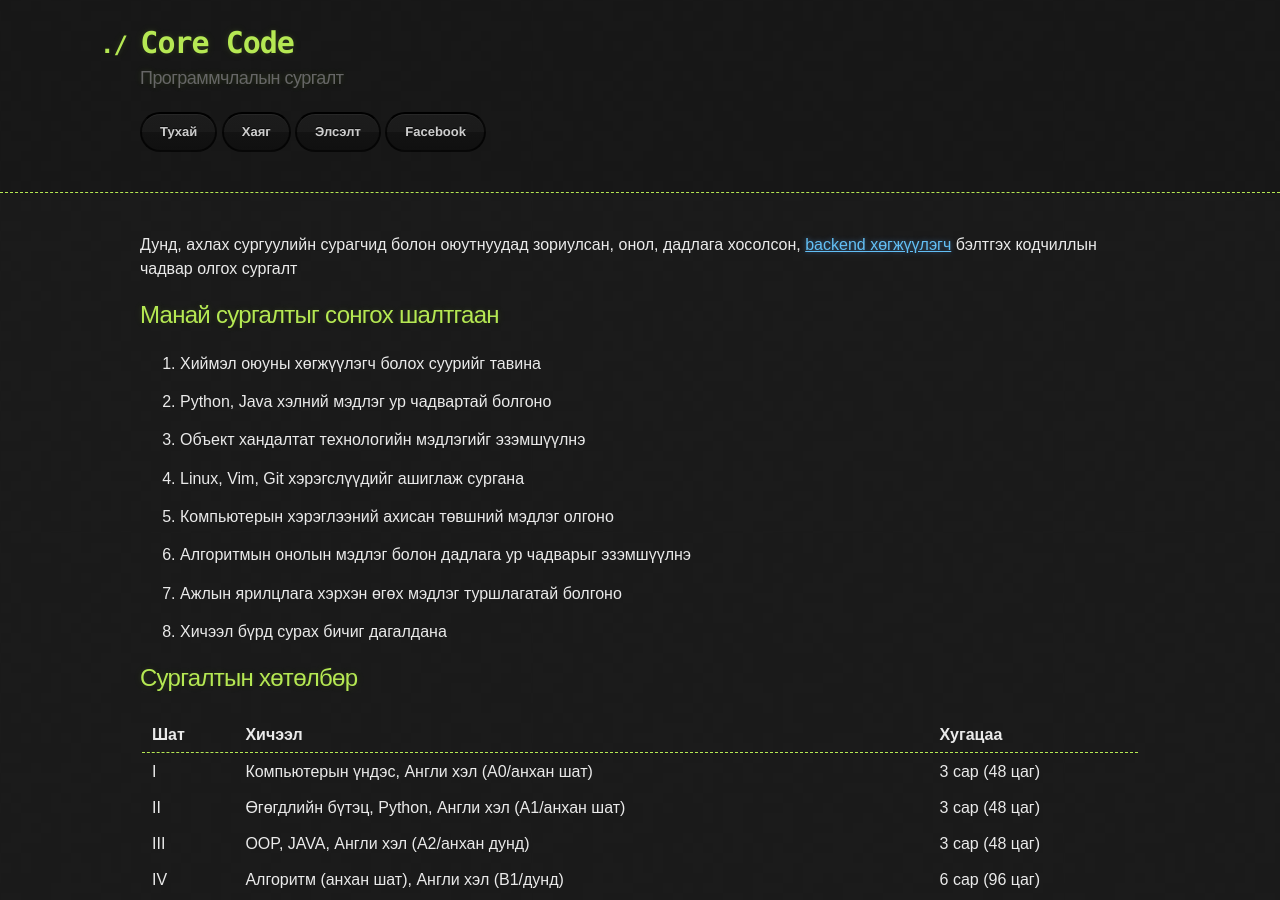
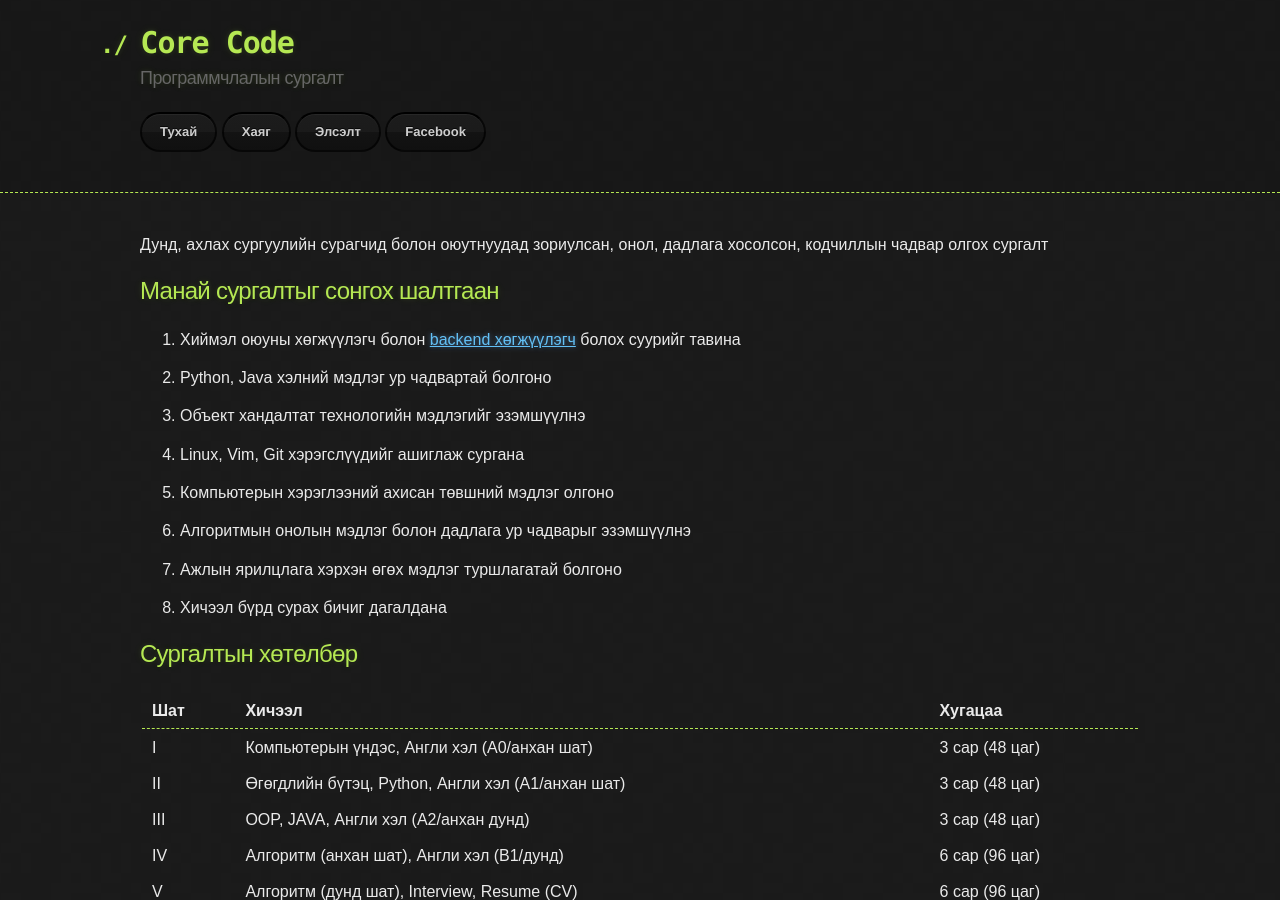
Before and after one commit to ganaatulgaa/corecode, a Jekyll site: the page built from index.md, in a window 1280 px wide and 900 px high. Built offline with Jekyll 4.4.1, drawn with Linux system fonts in a browser that asks for light colours.

Commit message:
Update index.md

```diff
--- a/index.md
+++ b/index.md
@@ -2,11 +2,11 @@
 layout: default
 ---
 
-Дунд, ахлах сургуулийн сурагчид болон оюутнуудад зориулсан, онол, дадлага хосолсон, [backend хөгжүүлэгч](./backend.md) бэлтгэх кодчиллын чадвар олгох сургалт
+Дунд, ахлах сургуулийн сурагчид болон оюутнуудад зориулсан, онол, дадлага хосолсон, кодчиллын чадвар олгох сургалт
 
 ## Манай сургалтыг сонгох шалтгаан
 
-1. Хиймэл оюуны хөгжүүлэгч болох суурийг тавина
+1. Хиймэл оюуны хөгжүүлэгч болон [backend хөгжүүлэгч](./backend.md) болох суурийг тавина
 
 1. Python, Java хэлний мэдлэг ур чадвартай болгоно
 
```
